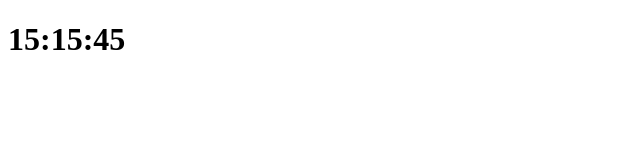
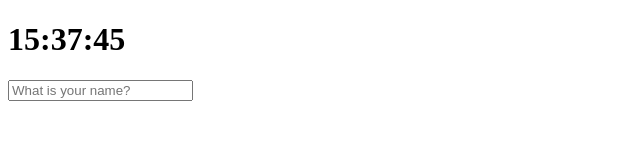
Before and after one commit to eunseo22/momentom-clone, a plain HTML site: page index.html in a window 1280 px wide. Shown: the whole page, without its empty margins (0-640 px from the left). Drawn offline with Linux system fonts and the light colour scheme.

Commit message:
modify_clock

```diff
--- a/index.html
+++ b/index.html
@@ -10,7 +10,11 @@
     <div class="js-clock">
         <h1>00:00</h1>
     </div>
+    <form class="js-form">
+        <input type="text" placeholder="What is your name?"/>
+    </form>
     <script src="src/js/clock.js"></script>
+    <script src="src/js/greeting.js"></script>
 </body>
 
 </html>
--- a/src/js/clock.js
+++ b/src/js/clock.js
@@ -7,7 +7,7 @@ function getTime(){
     const hours = date.getHours();
     const seconds = date.getSeconds();
     clockTitle.innerText = `${hours < 10 ? `0${hours}` : hours}:${
-        minutes < 10 ? `0${minutes}` : hours}:${
+        minutes < 10 ? `0${minutes}` : minutes}:${
         seconds < 10 ? `0${seconds}` : seconds}`;
 }
 
--- /dev/null
+++ b/src/js/greeting.js
@@ -0,0 +1,7 @@
+const form = document.querySelector(".js-form"),
+    input = form.querySelector("input");
+
+function init(){
+
+}
+init();
```
